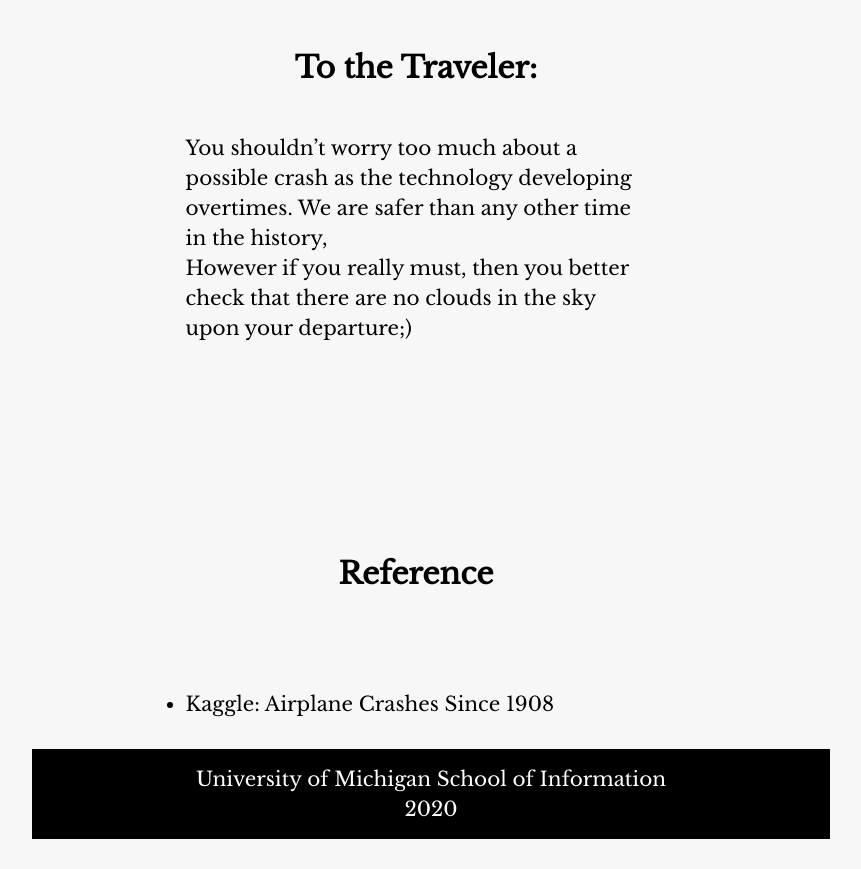
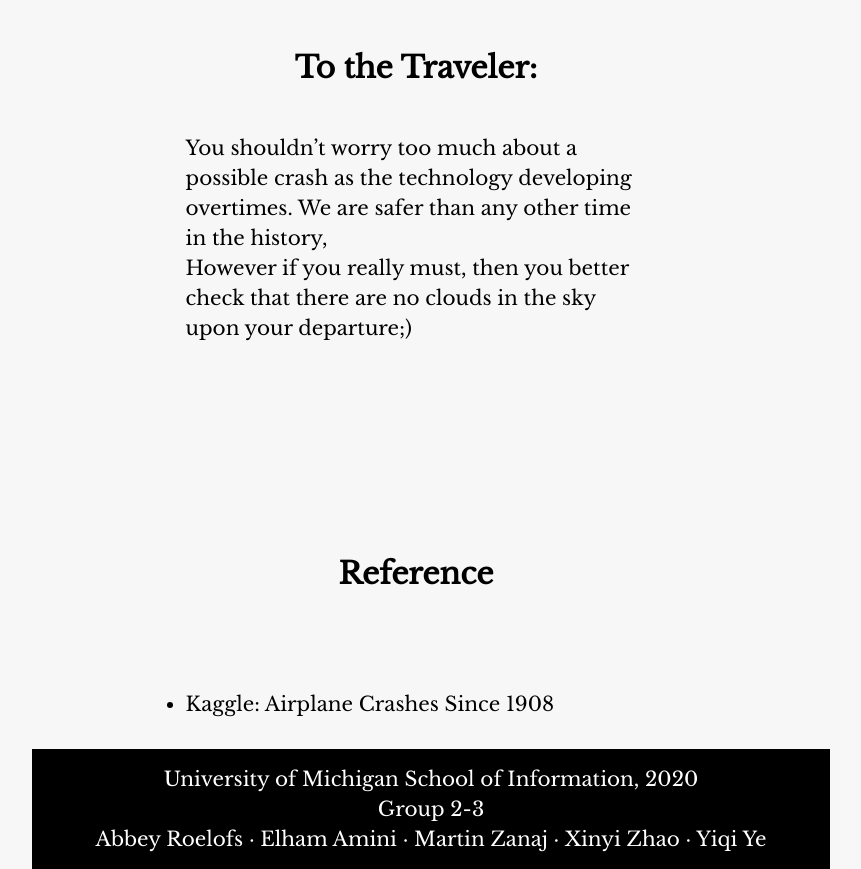
Before and after one commit to elaineye117/flight_crash_analysis, a plain HTML site: page index.html in a window 1280 px wide. Shown: the part 4346-5215 px from the top of the page, without its empty margins (224-1085 px from the left). Before the commit the page ends 5185 px from the top, so only its background shows below. Drawn offline with nearby package versions, Linux system fonts and the light colour scheme; a script that the page names is missing; a web font is replaced by a local one.

Commit message:
Update index.html

```diff
--- a/index.html
+++ b/index.html
@@ -170,8 +170,9 @@
 </div>
 
 <footer>
-  <p  style="text-align: center;">University of Michigan School of Information <br/>
-    2020</p>
+  <p  style="text-align: center;">University of Michigan School of Information, 2020 <br/>
+    <p style="text-align: center;"> Group 2-3</p>
+    <p style="text-align: center;"> Abbey Roelofs · Elham Amini · Martin Zanaj · Xinyi Zhao · Yiqi Ye</p>
 </footer>
 
 <script type="text/javascript">
```
